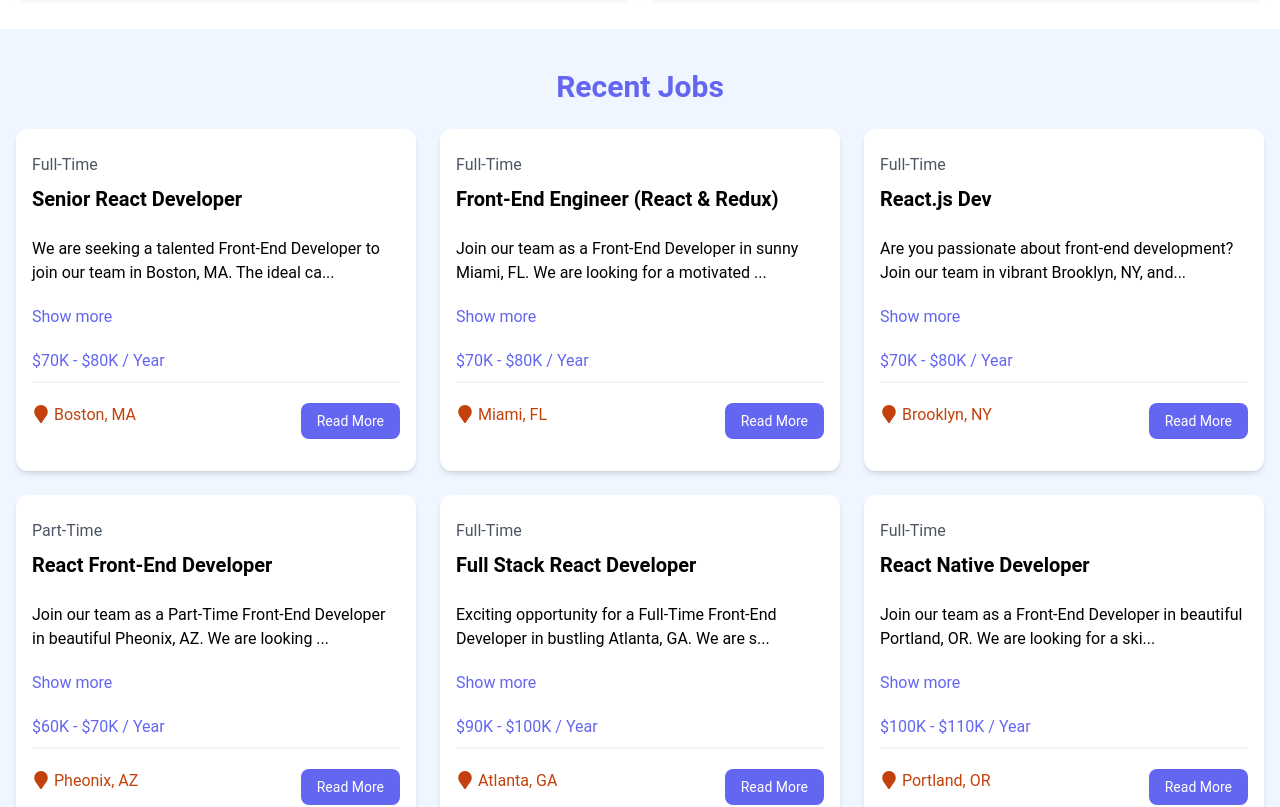
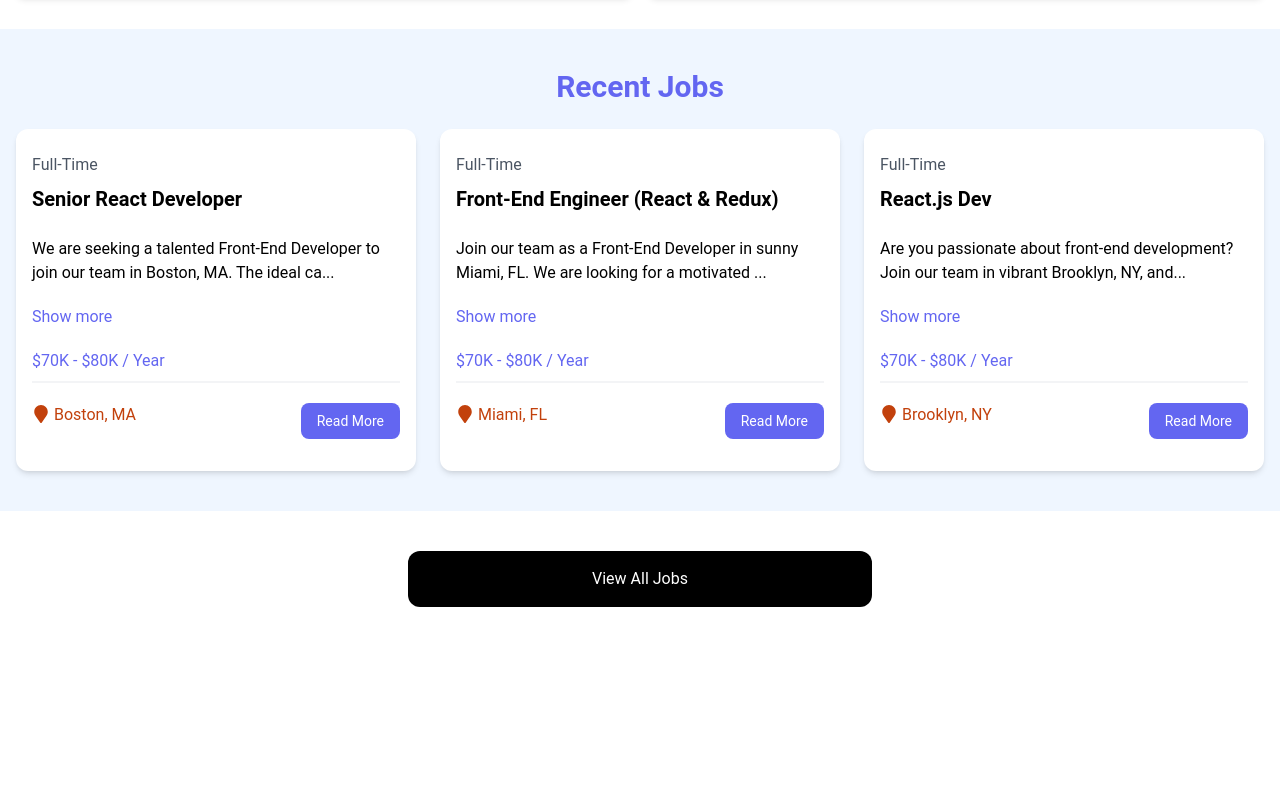
Before and after one commit to DePersson/v62an, a React (Vite) app: page / in a window 1280 px wide. Shown: the part 580-1387 px from the top of the page. After the commit the page ends 1227 px from the top, so only its background shows below. Built offline with nearby package versions, Linux system fonts and the light colour scheme; data requests are answered from the project's data file.

Commit message:
installed react-spinner package, implemented cliploader, limited home to display 3 jobs

```diff
--- a/package.json
+++ b/package.json
@@ -14,7 +14,8 @@
     "react": "^18.2.0",
     "react-dom": "^18.2.0",
     "react-icons": "^5.3.0",
-    "react-router-dom": "^6.28.0"
+    "react-router-dom": "^6.28.0",
+    "react-spinners": "^0.15.0"
   },
   "devDependencies": {
     "@types/react": "^18.2.66",
--- a/src/components/JobListings.jsx
+++ b/src/components/JobListings.jsx
@@ -1,5 +1,6 @@
 import { useState, useEffect } from 'react';
 import JobListing from './JobListing';
+import Spinner from './Spinner';
 
 const JobListings = ({ isHome = false }) => {
   const [jobs, setJobs] = useState([]);
@@ -7,8 +8,9 @@ const JobListings = ({ isHome = false }) => {
 
   useEffect(() => {
     const fetchJobs = async () => {
+      const jobsUrl = isHome ? 'http://localhost:5000/jobs?_limit=3' : 'http://localhost:5000/jobs';
       try {
-        const res = await fetch('http://localhost:5000/jobs');
+        const res = await fetch(jobsUrl);
         const data = await res.json();
         setJobs(data);
       } catch (error) {
@@ -26,11 +28,13 @@ const JobListings = ({ isHome = false }) => {
         <h2 className="text-3xl font-bold text-indigo-500 mb-6 text-center">
           { isHome ? 'Recent Jobs' : 'Browse Jobs'}
         </h2>
-        <div className="grid grid-cols-1 md:grid-cols-3 gap-6">
+        { loading ? ( <Spinner loading={loading} /> ) : (
+          <div className="grid grid-cols-1 md:grid-cols-3 gap-6">
             {jobs.map((job) => (
-                <JobListing key={ job.id } job={ job } />
+              <JobListing key={ job.id } job={ job } />
             ))}
-        </div>
+          </div>
+        )}
       </div>
     </section>
   )
--- /dev/null
+++ b/src/components/Spinner.jsx
@@ -0,0 +1,19 @@
+import ClipLoader from 'react-spinners/ClipLoader'
+
+const override = {
+    display: 'block',
+    margin: '100px auto',
+};
+
+const Spinner = ({ loading }) => {
+  return (
+    <ClipLoader
+        color='4338ca'
+        loading={loading}
+        cssOverride={override}
+        size={150}
+    />
+  );
+};
+
+export default Spinner
```
Also changed, not shown: 1 other file (tests, documents, lock files or other folders).
